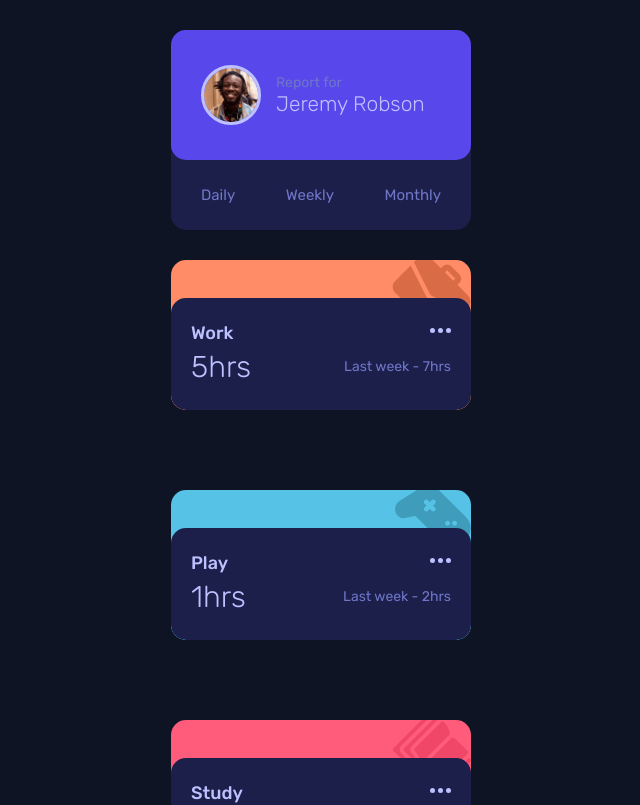
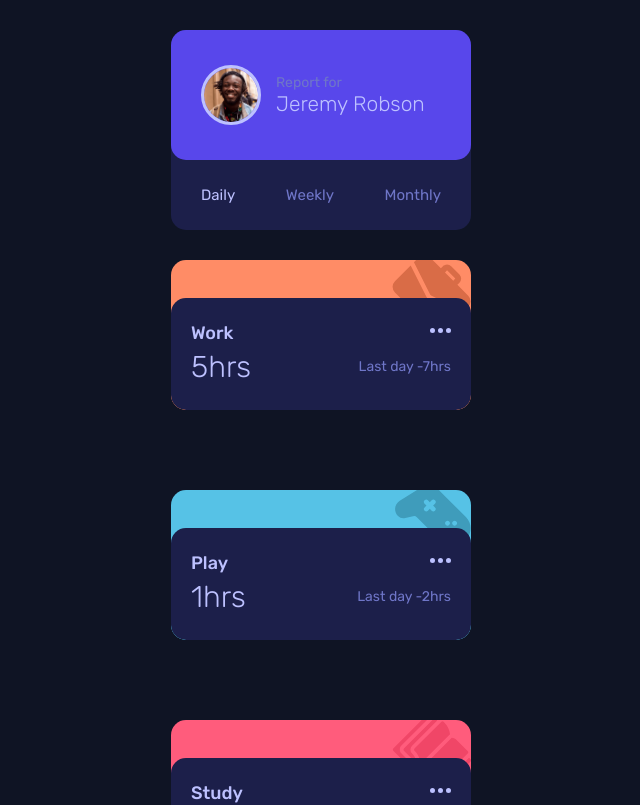
Before and after one commit to LucasTamaya/TimeTrackingDashboardReactJS, a React (Create React App) app: page / in a window 1280 px wide. Shown: the top 805 px of the page, without its empty margins (319-959 px from the left). Built offline with nearby package versions, Linux system fonts and the light colour scheme.

Commit message:
Grid items: OK

```diff
--- a/src/App.js
+++ b/src/App.js
@@ -1,10 +1,10 @@
-import DailyVue from "./vue/DailyVue";
+import Dashboard from "./vue/Dashboard";
 
 function App() {
   return (
     <div className="App">
       <header className="App-header">
-          <DailyVue />
+          <Dashboard />
       </header>
     </div>
   );
--- a/src/components/MainGridContainer.js
+++ b/src/components/MainGridContainer.js
@@ -1,4 +1,28 @@
-const MainGridContainer = () => {
+const MainGridContainer = ({ setTimeFrame }) => {
+
+    // Met à jour le timeframe lorsqu'on clique dessus
+    const handleClick = (e) => {
+        setTimeFrame(e.target.id);
+        if(e.target.id === "daily"){
+            document.getElementById("daily").style.color = "hsl(236, 100%, 87%)";
+            document.getElementById("weekly").style.color = "hsl(235, 45%, 61%)";
+            document.getElementById("monthly").style.color = "hsl(235, 45%, 61%)";
+            console.log("test")
+        }
+        else if(e.target.id === "weekly"){
+            document.getElementById("daily").style.color = "hsl(235, 45%, 61%)";
+            document.getElementById("weekly").style.color = "hsl(236, 100%, 87%)";
+            document.getElementById("monthly").style.color = "hsl(235, 45%, 61%)";
+            console.log("test 2")
+        }
+        else{
+            document.getElementById("daily").style.color = "hsl(235, 45%, 61%)";
+            document.getElementById("weekly").style.color = "hsl(235, 45%, 61%)";
+            document.getElementById("monthly").style.color = "hsl(236, 100%, 87%)";
+            console.log("test 3")
+        };
+    };
+
     return (
         <div>
             <div className="main-grid-container">
@@ -10,9 +34,9 @@ const MainGridContainer = () => {
                     </div>
                 </div>
                 <div className="timeframe">
-                    <a id="daily" href="#">Daily</a>
-                    <a id="weekly" href="#">Weekly</a>
-                    <a id="monthly" href="#">Monthly</a>
+                    <p id="daily" href="#" onClick={handleClick}>Daily</p>
+                    <p id="weekly" href="#" onClick={handleClick}>Weekly</p>
+                    <p id="monthly" href="#" onClick={handleClick}>Monthly</p>
                 </div>
             </div>
         </div>
--- a/src/style/css/style.css
+++ b/src/style/css/style.css
@@ -42,6 +42,8 @@ img {
   grid-template-columns: 1fr;
   grid-template-rows: repeat(7, 1fr);
   grid-template-areas: "main-grid" "work" "play" "study" "exercise" "social" "self-care";
+}
+.grid:first-child {
   row-gap: 30px;
 }
 
@@ -92,10 +94,24 @@ img {
   padding: 0 30px;
   border-radius: 15px;
 }
-.timeframe a {
+.timeframe p {
   color: #6f76c8;
   font-size: 1.5rem;
   text-align: center;
+  transition: 0.2s ease;
+  cursor: pointer;
+}
+
+#daily {
+  color: #bdc1ff;
+}
+
+#weekly {
+  color: #6f76c8;
+}
+
+#monthly {
+  color: #6f76c8;
 }
 
 .work {
--- a/src/style/scss/style.scss
+++ b/src/style/scss/style.scss
@@ -62,7 +62,10 @@ img{
     "social"
     "self-care"
     ;
-    row-gap: 30px;
+    // row-gap: 15px;
+    &:first-child{
+        row-gap: 30px;
+    }
 }
 
 .main-grid-container{
@@ -114,11 +117,25 @@ img{
     padding: 0 30px;
     border-radius: 15px;
 
-    a{
+    p{
         color: $neutral-clr-three;
         font-size: 1.5rem;
         text-align: center;
+        transition: 0.2s ease;
+        cursor: pointer;
     }
+}
+
+#daily{
+    color: $neutral-clr-four
+}
+
+#weekly{
+    color: $neutral-clr-three
+}
+
+#monthly{
+    color: $neutral-clr-three
 }
 
 .work{
@@ -195,3 +212,7 @@ img{
     }
 }
 // End Main
+
+@media screen and (min-width: 1440px) {
+
+}
--- a/src/vue/DailyVue.js
+++ b/src/vue/Dashboard.js
@@ -3,26 +3,30 @@ import { v4 as uuidv4 } from 'uuid';
 import MainGridContainer from "../components/MainGridContainer";
 const dataJson = require("../data/data.json") //Import de data.json
 
-const DailyVue = () => {
+const Dashboard = () => {
+
+    const [timeFrame, setTimeFrame] = useState("daily");
 
     return (
 
         <main>
             <div className="grid">
-                <MainGridContainer />
+                <MainGridContainer setTimeFrame={setTimeFrame}/>
 
-                {dataJson.map(x => (
+                {timeFrame && dataJson.map(x => (
 
                     <div className={`${x.id}`} key={uuidv4()}>
                         <img src={`./images/icon-${x.id}.svg`} alt="icon" />
                         <div className="item-container">
                             <div className="current-time">
                                 <h2>{x.title}</h2>
-                                <p>{x.timeframes.daily.current}hrs</p>
+                                {timeFrame === "daily" ? <p>{x.timeframes.daily.current}hrs</p> : timeFrame === "weekly" ? <p>{x.timeframes.weekly.current}hrs</p> : <p>{x.timeframes.monthly.current}hrs</p>}
+                                {/* <p>{x.timeframes.daily.current}hrs</p> */}
                             </div>
                             <div className="previous-time">
                                 <img src="./images/icon-ellipsis.svg" alt="icon ellipsis" />
-                                <p>Last week - {x.timeframes.daily.previous}hrs</p>
+                                {timeFrame === "daily" ? <p>Last day -{x.timeframes.daily.previous}hrs</p> : timeFrame === "weekly" ? <p>Last week -{x.timeframes.weekly.previous}hrs</p> : <p>Last month -{x.timeframes.monthly.previous}hrs</p>}
+                                {/* <p>Last week - {x.timeframes.daily.previous}hrs</p> */}
                             </div>
                         </div>
                     </div>
@@ -33,4 +37,4 @@ const DailyVue = () => {
     )
 }
 
-export default DailyVue;
+export default Dashboard;
```
Also changed, not shown: src/vue/MonthlyVue.js (deleted), src/vue/weeklyVue.js (deleted), 1 other file (tests, documents, lock files or other folders).
